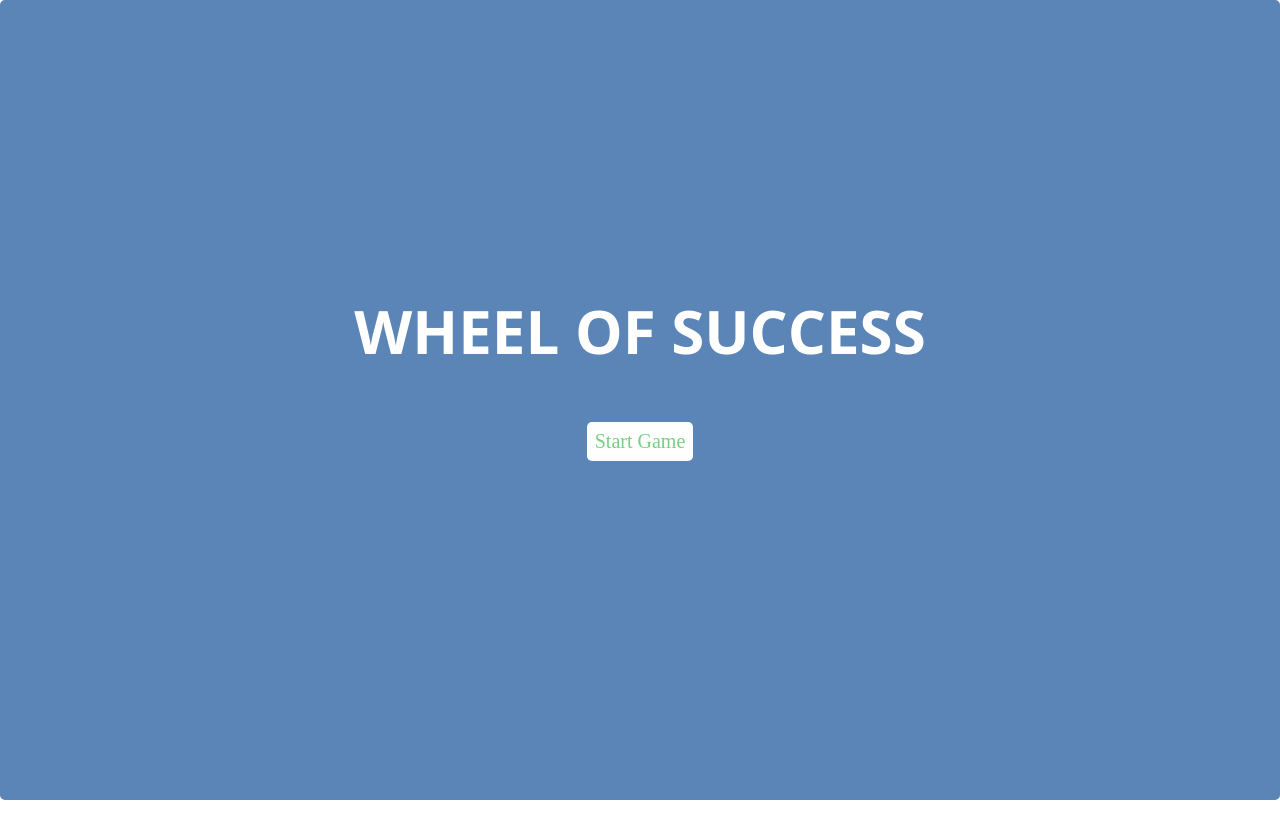
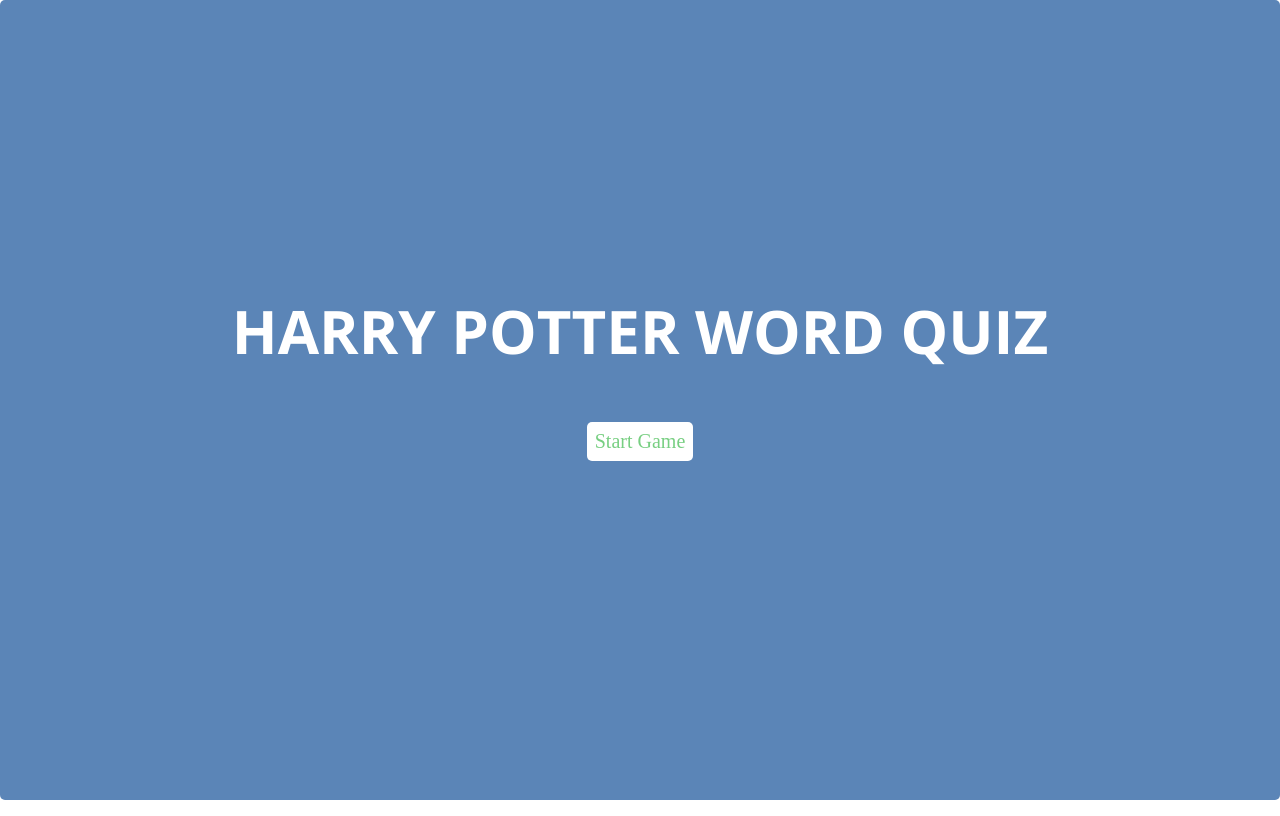
Before and after one commit to SamAtkinsonModeste/Project-6-HP-Game, a plain HTML site: page index.html in a window 1280 px wide. Drawn offline with nearby package versions, Linux system fonts and the light colour scheme.

Commit message:
Title and h2 changed

```diff
--- a/index.html
+++ b/index.html
@@ -2,7 +2,7 @@
 <html lang="en">
   <head>
     <meta charset="utf-8">
-    <title>Wheel of Success!</title>
+    <title>Harry Potter Word Quiz</title>
     <meta name="viewport" content="width=device-width, initial-scale=1.0">
     <!-- Favicon https://www.favicon-generator.org/-->
     <link rel="apple-touch-icon" sizes="57x57" href="favicon/apple-icon-57x57.png">
@@ -28,7 +28,7 @@
   <body>
     <div class="main-container">
       <div id="overlay" class="start">
-        <h2 class="title">Wheel of Success</h2>
+        <h2 class="title">Harry Potter Word Quiz</h2>
         <a class="btn__reset">Start Game</a>
       </div>
 
```
